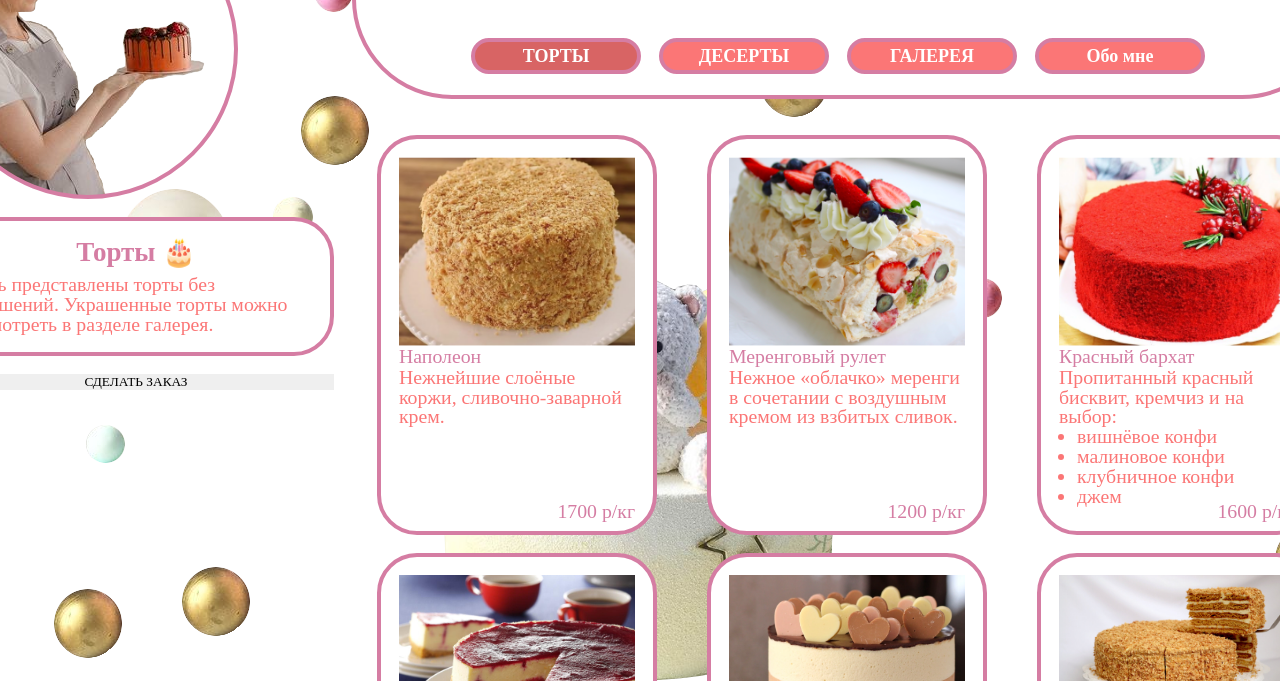
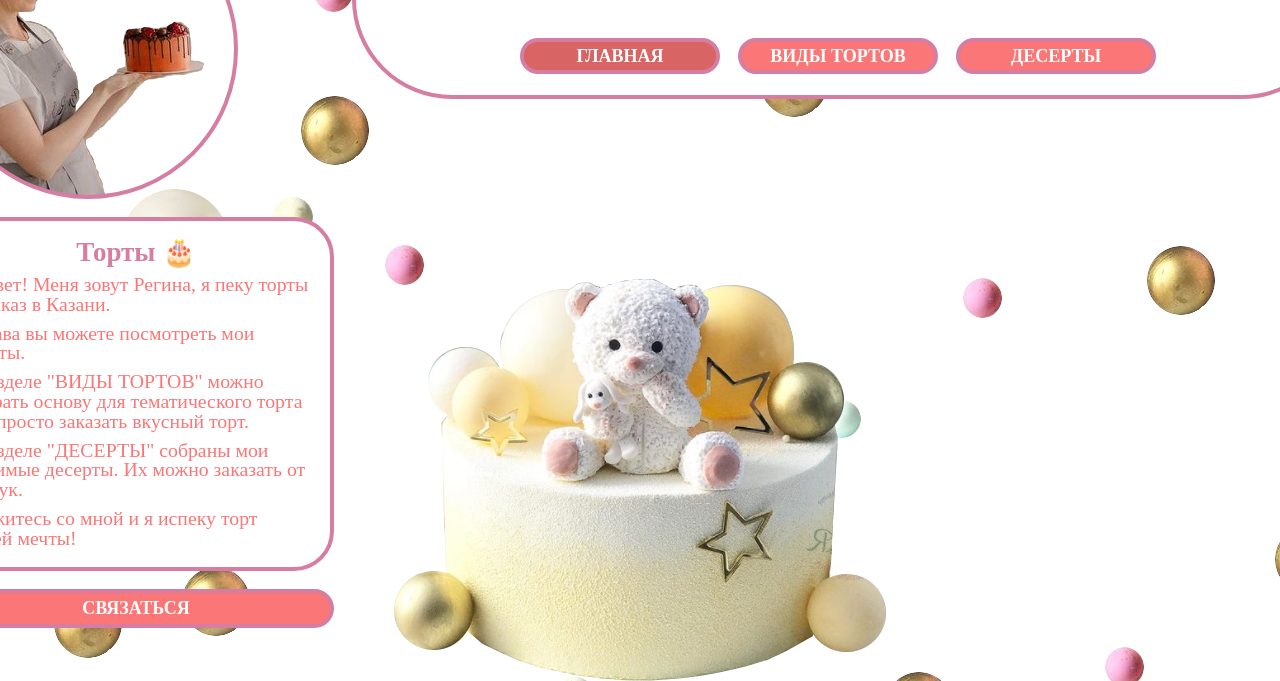
Before and after one commit to FreshHead/yasmiPie, a plain HTML site: page src/index.html in a window 1280 px wide. Shown: the part 119-800 px from the top of the page. Drawn offline with Linux system fonts and the light colour scheme.

Commit message:
progress commit

```diff
--- a/src/css/style.css
+++ b/src/css/style.css
@@ -7,6 +7,10 @@ html {
     -webkit-text-stroke-color: black;👈*/
     background-image: url('../img/bg_sphere.png');
     /* background-color: #ecd1bf; */
+}
+
+html {
+    overflow-y: scroll;
 }
 
 body {
@@ -130,12 +134,16 @@ ul {
     justify-content: center;
 }
 
+p {
+    margin-top: 0.5rem;
+}
+
 nav a {
-    width: 170px;
+    width: 200px;
     margin-right: 1rem;
 }
 
-a {
+.btn {
     padding: 5px 20px;
 
     background-color: #FB7676;
@@ -192,3 +200,7 @@ a.selected {
     bottom: 0.5rem;
     right: 1rem;
 }
+
+.hidden {
+    visibility: hidden;
+}
--- a/src/index.html
+++ b/src/index.html
@@ -17,11 +17,20 @@
     <div class="container">
         <div class="side">
             <div id="baker"></div>
-            <div class="description">
+            <div id="description" class="description">
+                <!-- TODO: Вынеси на страницу. -->
                 <h2>Торты 🎂</h2>
-                <p>Здесь представлены торты без украшений. Украшенные торты можно посмотреть в разделе галерея.</p>
+                <p>Привет! Меня зовут Регина, я пеку торты на заказ в Казани.</p>
+                <p>Справа вы можете посмотреть мои работы.</p>
+                <p>В разделе "ВИДЫ ТОРТОВ" можно выбрать основу для тематического торта или просто заказать вкусный
+                    торт.
+                </p>
+                <p>В разделе "ДЕСЕРТЫ" собраны мои любимые десерты. Их можно заказать от 6 штук.
+                </p>
+                <p>Свяжитесь со мной и я испеку торт вашей мечты!</p>
+                <!-- В                   разделе "Торты" вы можете посмотреть различные вкусы для тортов. -->
             </div>
-            <button id="order-btn">СДЕЛАТЬ ЗАКАЗ</button>
+            <button id="order-btn" class="btn">СВЯЗАТЬСЯ</button>
         </div>
         <div class="main">
             <header>
@@ -29,10 +38,10 @@
                     <div class="subtitle">Домашняя кондитерская</div>
                 </h1>
                 <nav class="menu">
-                    <a href="/" class="selected">ТОРТЫ</a>
-                    <a href="/desserts">ДЕСЕРТЫ</a>
-                    <a href="/gallery">ГАЛЕРЕЯ</a>
-                    <a href="/about">Обо мне</a>
+                    <a href="/" class="selected btn">ГЛАВНАЯ</a>
+                    <a href="/cakes" class="btn">ВИДЫ ТОРТОВ</a>
+                    <a href="/desserts" class="btn">ДЕСЕРТЫ</a>
+                    <!-- <a href="/about">Обо мне</a> -->
                 </nav>
             </header>
             <div id="main-page"></div>
--- a/src/js/router.js
+++ b/src/js/router.js
@@ -11,10 +11,10 @@ document.addEventListener("DOMContentLoaded", () => {
 });
 
 const routes = {
-    404: "pages/cakes.html",
-    "/": "pages/cakes.html",
+    404: "pages/main.html",
+    "/": "pages/main.html",
+    "/cakes": "pages/cakes.html",
     "/desserts": "pages/desserts.html",
-    "/gallery": "pages/gallery.html",
     "/about": "pages/about.html",
 };
 
@@ -23,6 +23,7 @@ const handleLocation = async () => {
     const route = routes[path] || routes[404];
     const html = await fetch(route).then((data) => data.text());
     document.getElementById("main-page").innerHTML = html;
+    document.getElementById("description")
 };
 
 window.onpopstate = handleLocation;
```
Also changed, not shown: src/pages/desserts.html (+25 -18 lines), src/img/desserts/cupcakes.jpg (added), src/img/desserts/eclair.jpg (added), src/img/desserts/meringue_on_a_stick.jpeg (added), src/img/desserts/trifles.jpg (added), src/pages/gallery.html (deleted), src/pages/main.html (added).
